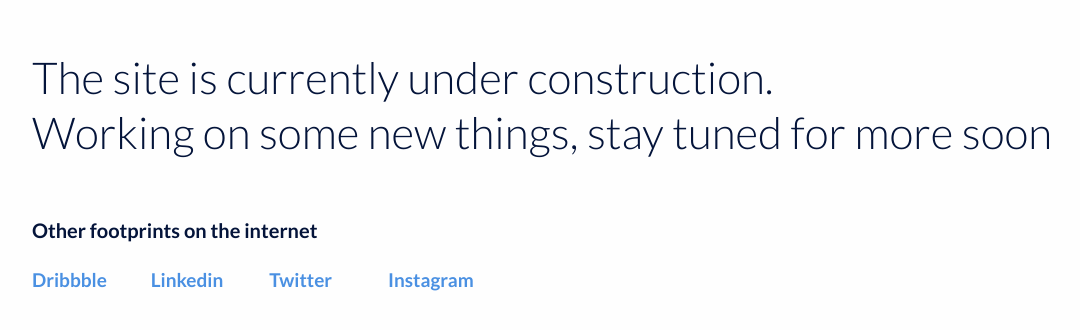
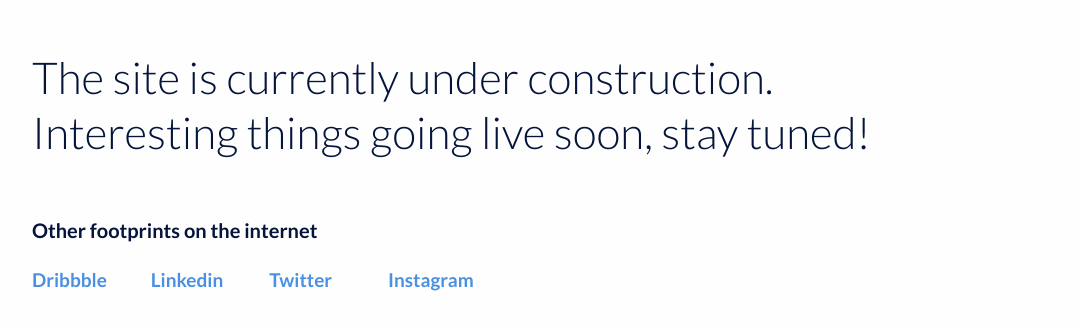
Before and after one commit to SushanthHegde/sushanthhegde, a plain HTML site: page index.html in a window 1280 px wide. Shown: the part 140-470 px from the top of the page, without its empty margins (58-1138 px from the left). Drawn offline with Linux system fonts and the light colour scheme.

Commit message:
Update index.html

```diff
--- a/index.html
+++ b/index.html
@@ -13,7 +13,7 @@
 			<span class="job-title">Product Designer</span>
 			<!-- <span class="email">sushanth.kh@gmail.com</span> -->
 
-			<h3 class="lead">The site is currently under construction. </br> Working on some new things, stay tuned for more soon</h3>
+			<h3 class="lead">The site is currently under construction. </br> Interesting things going live soon, stay tuned!</h3>
 		</div>
 	</div>
 
```
